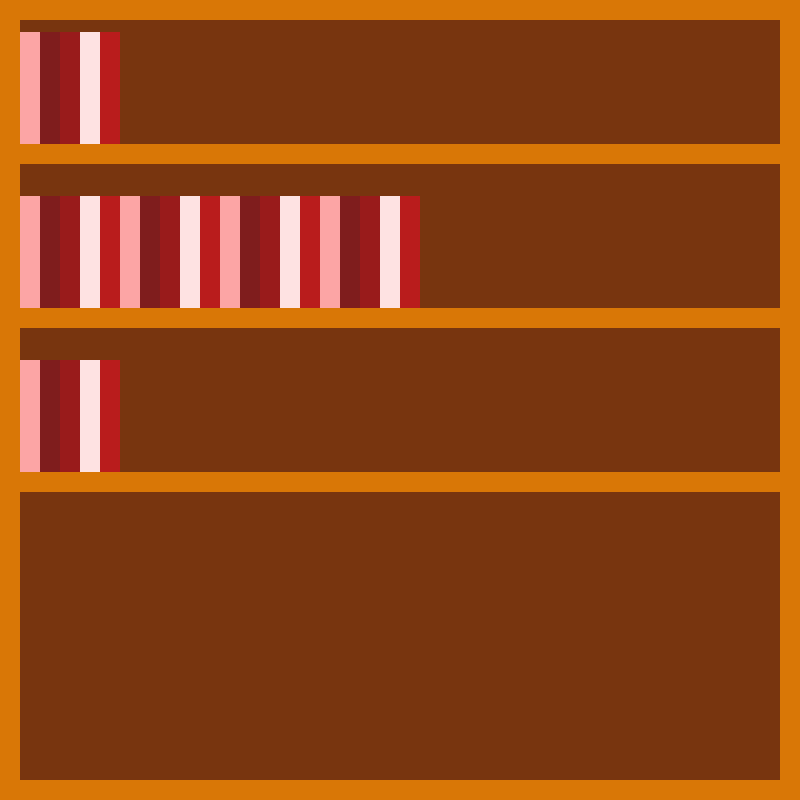
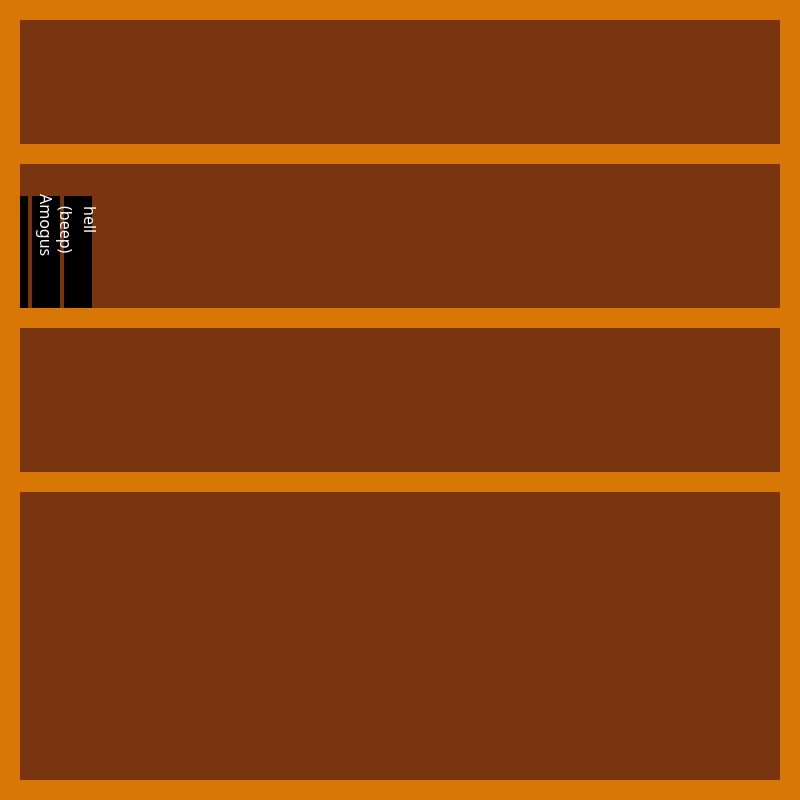
Before and after one commit to RangerDevv/Open-Library, an Electron app: page src/index.html in a window 800 px wide. Drawn offline with nearby package versions, Linux system fonts and the light colour scheme; files that its build step writes are made by us from their sources.

Commit message:
added book functionality

```diff
--- /dev/null
+++ b/src/books/Tutorial/TestBook.html
@@ -0,0 +1 @@
+<p>AMOGUS</p>
--- /dev/null
+++ b/src/dashboardmanager.js
@@ -0,0 +1,28 @@
+let CloneBook = document.getElementById("TestBook");
+let Shelf1 = document.getElementById("Shelf1");
+let Shelf2 = document.getElementById("Shelf2");
+
+let BookList =  [
+    {
+        "title": "Amogus",
+        "author": "John Doe",
+        "pages": "666",
+        "src": "./Books/Tutorial/TestBook.html"
+    },
+    {
+        "title": "hell (beep)",
+        "author": "the (beep)",
+        "pages": "1",
+        "src": "./Books/Tutorial/TestBook.html"
+    },
+]
+
+let AmogusBook = CloneBook.cloneNode(true);
+AmogusBook.setAttribute("href", BookList[0].src);
+Shelf2.appendChild(AmogusBook);
+AmogusBook.firstChild.lastChild.innerText = BookList[0].title;
+
+let Newbook = CloneBook.cloneNode(true);
+Newbook.setAttribute("href", BookList[1].src);
+Shelf2.appendChild(Newbook);
+Newbook.firstChild.lastChild.innerText = BookList[1].title;
--- a/src/index.html
+++ b/src/index.html
@@ -8,54 +8,25 @@
   </head>
   <body class=" bg-amber-900">
     <div class="BookShelf flex">
-      <div class=" w-screen inset-x-0 bottom-0 bg-amber-600 h-5 absolute"></div>
-      <div class=" w-5 absolute inset-y-0 left-0 bg-amber-600 h-screen"></div>
-      <div class=" w-5 absolute inset-y-0 right-0 bg-amber-600 h-screen"></div>
-      <div class=" w-screen inset-x-0 top-0 bg-amber-600 h-5 absolute"></div>
+      <div class=" w-screen inset-x-0 bottom-0 bg-amber-600 z-50 h-5 absolute"></div>
+      <div class=" w-5 absolute inset-y-0 left-0 bg-amber-600 z-50 h-screen"></div>
+      <div class=" w-5 absolute inset-y-0 right-0 bg-amber-600 z-50 h-screen"></div>
+      <div class=" w-screen inset-x-0 top-0 bg-amber-600 z-50 h-5 absolute"></div>
       <div class=" flex flex-col">
         <div class=" flex flex-row pt-8" id="Shelf1">
-          <div class=" w-5 h-28 bg-red-700"></div>
-          <div class=" w-5 h-28 bg-red-300"></div>
-          <div class=" w-5 h-28 bg-red-900"></div>
-          <div class=" w-5 h-28 bg-red-800"></div>
-          <div class=" w-5 h-28 bg-red-100"></div>
-          <div class=" w-5 h-28 bg-red-700"></div>
+          <div class=" w-5 h-28" id="Testbook"></div>
         </div>
         <div class=" bg-amber-600 h-5 w-screen top-40"></div>
-        <div class=" flex flex-row pt-8" id="Shelf2">
-          <div class=" w-5 h-28 bg-red-700"></div>
-          <div class=" w-5 h-28 bg-red-300"></div>
-          <div class=" w-5 h-28 bg-red-900"></div>
-          <div class=" w-5 h-28 bg-red-800"></div>
-          <div class=" w-5 h-28 bg-red-100"></div>
-          <div class=" w-5 h-28 bg-red-700"></div>
-          <div class=" w-5 h-28 bg-red-300"></div>
-          <div class=" w-5 h-28 bg-red-900"></div>
-          <div class=" w-5 h-28 bg-red-800"></div>
-          <div class=" w-5 h-28 bg-red-100"></div>
-          <div class=" w-5 h-28 bg-red-700"></div>
-          <div class=" w-5 h-28 bg-red-300"></div>
-          <div class=" w-5 h-28 bg-red-900"></div>
-          <div class=" w-5 h-28 bg-red-800"></div>
-          <div class=" w-5 h-28 bg-red-100"></div>
-          <div class=" w-5 h-28 bg-red-700"></div>
-          <div class=" w-5 h-28 bg-red-300"></div>
-          <div class=" w-5 h-28 bg-red-900"></div>
-          <div class=" w-5 h-28 bg-red-800"></div>
-          <div class=" w-5 h-28 bg-red-100"></div>
-          <div class=" w-5 h-28 bg-red-700"></div>
+        <div class=" flex flex-row pt-8 gap-x-1" id="Shelf2">
+          <a href="" id="TestBook"><div class=" w-7 h-28 bg-black"><p class=" rotate-90 text-white" id="Testbookname"></p></div></a>
         </div>
         <div class=" bg-amber-600 h-5 w-screen top-40"></div>
         <div class=" flex flex-row pt-8" id="Shelf3">
-          <div class=" w-5 h-28 bg-red-700"></div>
-          <div class=" w-5 h-28 bg-red-300"></div>
-          <div class=" w-5 h-28 bg-red-900"></div>
-          <div class=" w-5 h-28 bg-red-800"></div>
-          <div class=" w-5 h-28 bg-red-100"></div>
-          <div class=" w-5 h-28 bg-red-700"></div>
+          <div class=" w-5 h-28" id="Testbook"></div>
         </div>
         <div class=" bg-amber-600 h-5 w-screen top-40"></div>
       </div>
     </div>
   </body>
+  <script src="./dashboardmanager.js"></script>
 </html>
```
Also changed, not shown: dist/output.css.
